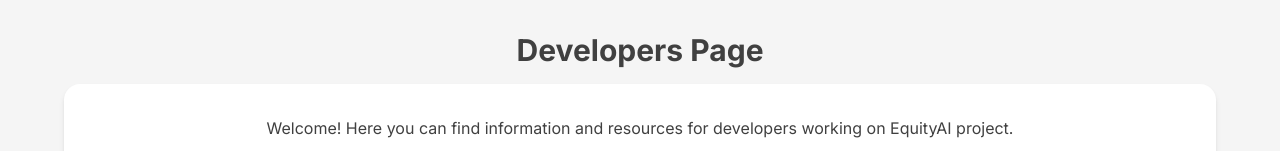
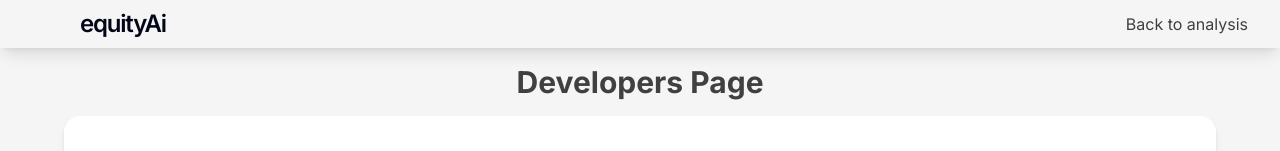
Before and after one commit to TuringCrafters/EquityAI, a Next.js app in the folder client/: page /developers in a window 1280 px wide. Shown: the top 151 px of the page. Built offline with nearby package versions, Linux system fonts and the light colour scheme.

Commit message:
add nav bar with necessary props to developers page

```diff
--- a/client/app/developers/page.tsx
+++ b/client/app/developers/page.tsx
@@ -1,3 +1,4 @@
+import NavBar from '@/components/Navbar';
 import GitHubIcon from '@/public/icon/gitHubIcon';
 import { developers } from '@/services/devInfo';
 import { DeveloperCardProps } from '@/types/DeveloperCardProps';
@@ -31,7 +32,9 @@ const DeveloperCard: React.FC<DeveloperCardProps> = ({ name, role, avatar, info,
 
 const Developers = () => {
     return (
-        <div className="container mx-auto my-8 px-16">
+        <>
+            <NavBar link="analysis" buttonContent="Back to analysis" />
+            <div className="container mx-auto mt-16 mb-8 px-16">
                 <h3 className="text-center text-3xl font-bold mb-4">Developers Page</h3>
                 <div className="bg-white shadow-md rounded-2xl p-8 mb-6">
                     <p className="text-center">
@@ -45,6 +48,7 @@ const Developers = () => {
                     ))}
                 </div>
             </div>
+        </>
     )
 }
 
```
Lines whose indentation alone changed are shown as unchanged.
